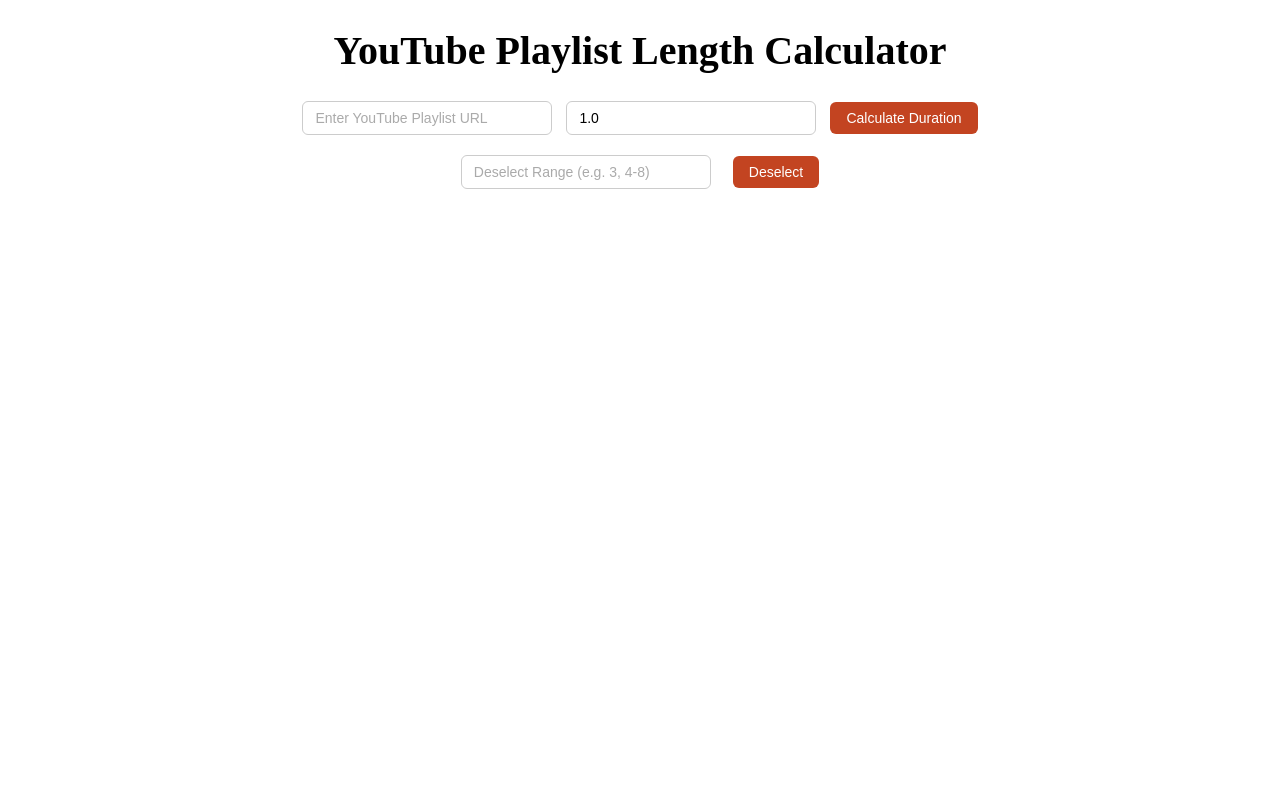
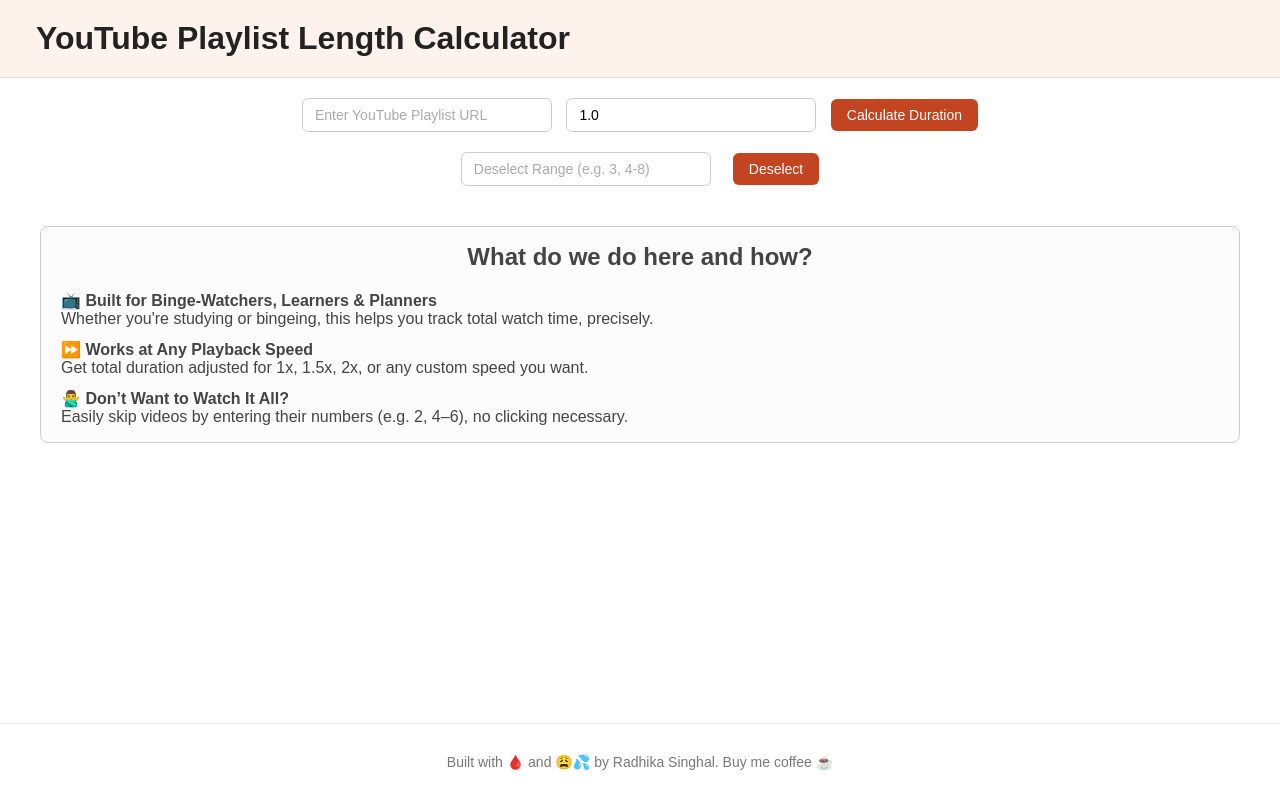
Before and after one commit to radhika863/YT-Playlist-duration-calc, a Flask app: page / in a window 1280 px wide. Run offline with Flask 3, Linux system fonts and the light colour scheme.

Commit message:
better frontend

```diff
--- a/static/script.js
+++ b/static/script.js
@@ -194,8 +194,11 @@
 
                 const humanDuration = parts.join(' ');
 
+                document.getElementById('output').style.display = 'block';
+
+
                 document.getElementById('output').innerHTML = `
-                    Total playlist duration is <b> ${humanDuration} </b> at <b> ${key}x </b> speed
+                    Total playlist duration is ${humanDuration} at ${key}x speed
                 `;
 
             } else {
--- a/static/styles.css
+++ b/static/styles.css
@@ -30,8 +30,6 @@
     padding-top: 8px;
     margin: 0;
 }
-
-
 
 .fixed-header-table thead th {
     position: sticky;
@@ -155,3 +153,66 @@
 input[type="checkbox"] {
     accent-color: black;
 }
+
+
+
+
+
+
+
+
+
+
+/* Row striping */
+.fixed-header-table tbody tr:nth-child(even) {
+    background-color: #f9f9f9;
+}
+
+/* Hover effect on rows */
+.fixed-header-table tbody tr:hover {
+    background-color: #f1f1f1;
+}
+
+/* Bold headers + slightly darker background */
+.fixed-header-table thead th {
+    background-color: #f2f2f2;
+    font-weight: 600;
+    border-bottom: 1px solid #ddd;
+}
+
+/* Add space inside each cell */
+.fixed-header-table td, .fixed-header-table th {
+    padding: 12px;
+    font-size: 14px;
+}
+
+/* Improve output box styling */
+#output {
+    background: #fcfcfc;
+    border: 1px solid #ccc;
+    padding: 12px;
+    margin-top: 20px;
+    border-radius: 8px;
+    text-align: center;
+    font-size: 18px;
+    font-weight: bold;
+    max-width: 700px;
+    margin-left: auto;
+    margin-right: auto;
+}
+
+
+html, body {
+    height: 100%;
+    margin: 0;
+    display: flex;
+    flex-direction: column;
+}
+
+body {
+    font-family: sans-serif;
+}
+
+main {
+    flex: 1;
+}
--- a/templates/index.html
+++ b/templates/index.html
@@ -6,9 +6,12 @@
     <link rel="stylesheet" href="/static/styles.css" />
 </head>
 <body>
-    <div style="text-align: center; margin-top: 20px; font-size: 20px; font-weight: bold;">
-        <h1>YouTube Playlist Length Calculator</h1>
-    </div>
+    <main>
+        <header style="text-align: center; margin-bottom: 20px; padding: 20px 0; background-color: #fef3ec; border-bottom: 1px solid #ddd;">
+            <h1 style="margin: 0; color: #222; text-align: left; margin-left: 36px;">YouTube Playlist Length Calculator</h1>
+        </header>
+
+
 
         <form id = "fetchForm">
             <div style = "text-align: center; ">
@@ -24,12 +27,34 @@
             <button type="button" id="deselect-button">Deselect</button>
         </div>
 
-    <div id="output" style="margin-top: 20px; text-align: center; font-size: 18px; font-weight: bold;"></div>
+        <div id="output" style="margin-top: 20px; text-align: center; font-size: 18px; font-weight: bold; display: none;"></div>
+
 
     <!-- <button id="calculate-button" style="margin-top: 20px;">Calculate Selected Duration</button> -->
 
         <div id="videoTableContainer" style="margin-top: 20px;"></div>
 
+        <div style="max-width: 1200px; margin: 20px 40px 0; padding: 16px 20px; background: #fcfcfc; border: 1px solid #ccc; border-radius: 8px; color: #444;">
+            <h2 style="text-align: center; font-size: 24px; margin-top: 0;">What do we do here and how?</h2>
+            <div style="margin-bottom: 12px; font-size: 16px; ">
+                <strong>📺 Built for Binge-Watchers, Learners & Planners</strong><br/>
+                Whether you're studying or bingeing, this helps you track total watch time, precisely.
+            </div>
+            <div style="margin-bottom: 12px; font-size: 16px; ">
+                <strong>⏩ Works at Any Playback Speed</strong><br/>
+                Get total duration adjusted for 1x, 1.5x, 2x, or any custom speed you want.
+            </div>
+            <div style="font-size: 16px; ">
+                <strong>🙅‍♂️ Don’t Want to Watch It All?</strong><br/>
+                Easily skip videos by entering their numbers (e.g. 2, 4–6), no clicking necessary.
+            </div>
+        </div>
+
+
         <script src = "/static/script.js"></script>
+    </main>
+    <footer style="text-align: center; padding: 16px 0; font-size: 14px; color: #777; border-top: 1px solid #eee; margin-top: 40px;">
+        <p>Built with 🩸 and 😩💦 by Radhika Singhal. Buy me coffee ☕</p>
+    </footer>
 </body>
 </html>
```
Lines whose indentation alone changed are shown as unchanged.
